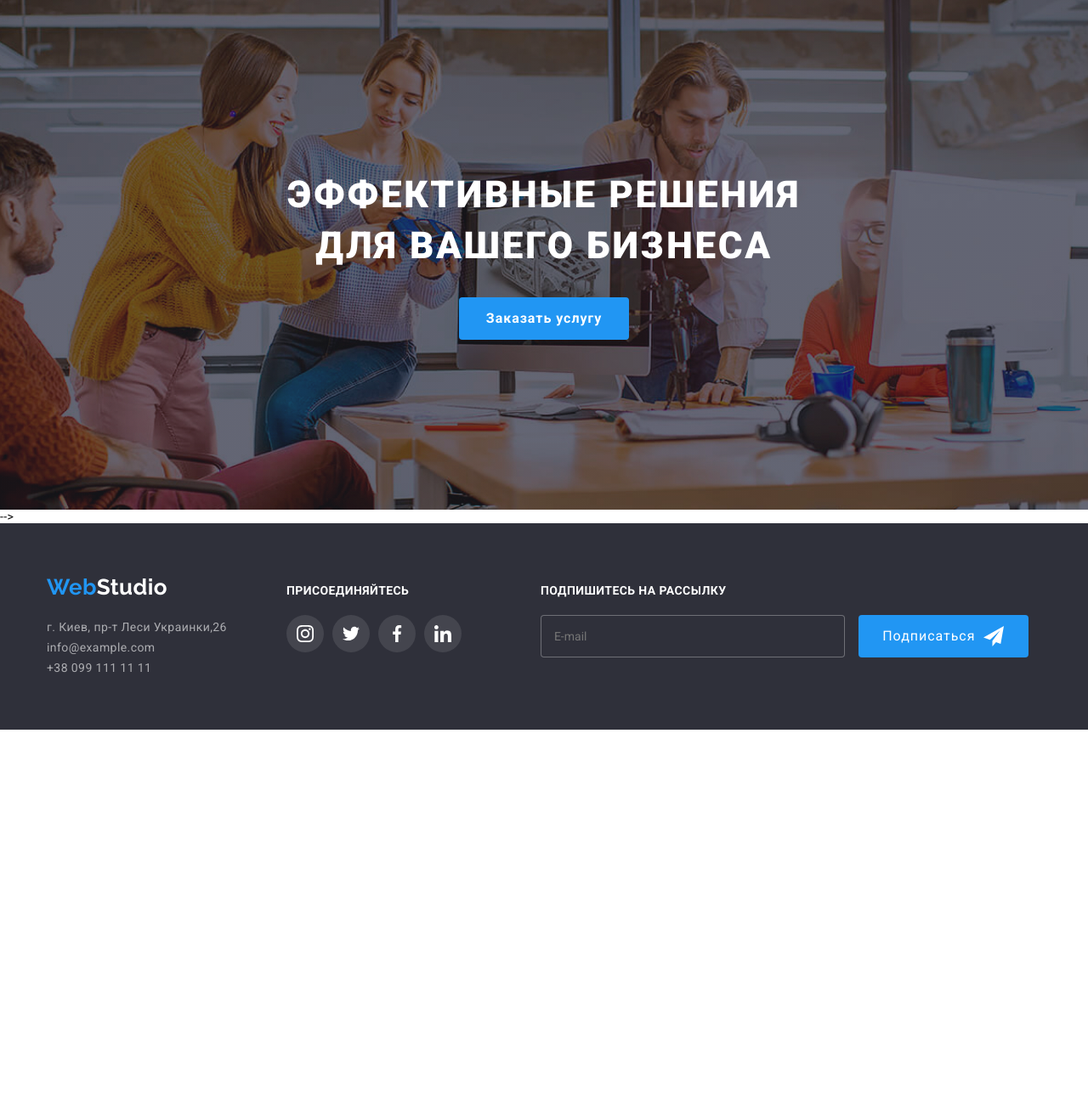
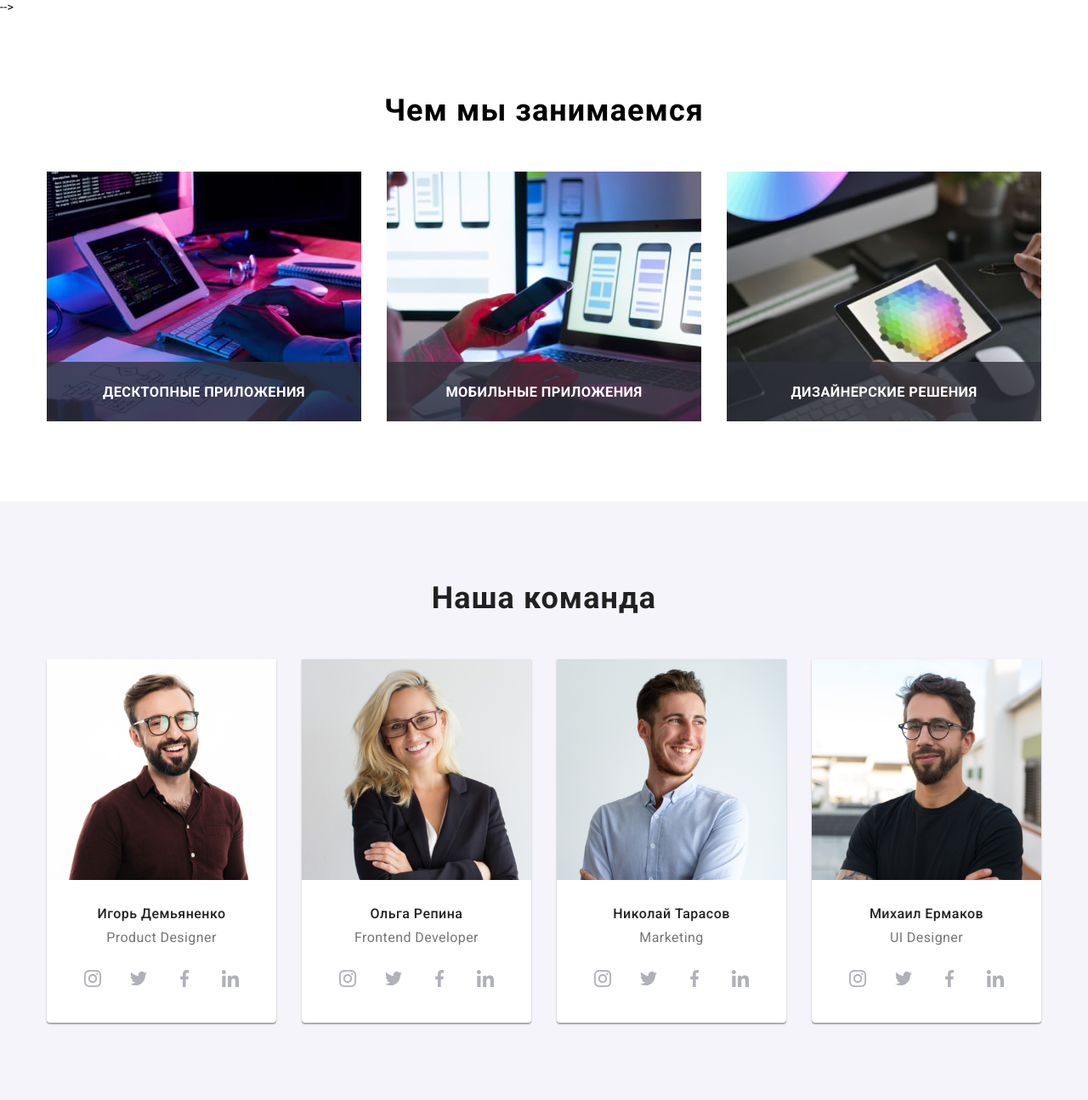
Before and after one commit to Vladislav0704/goit-markup-hw-08, a plain HTML site: page index.html in a window 1280 px wide. Shown: the top 1295 px of the page at 85% size. Before the commit the page ends 859 px from the top, so only its background shows below. Drawn offline with nearby package versions, Linux system fonts and the light colour scheme.

Commit message:
Update index.html

```diff
--- a/index.html
+++ b/index.html
@@ -52,12 +52,12 @@
     </header> -->
     <main>
         <!-- HERO -->
-        <section class="front hero">
+        <!-- <section class="front hero">
             <div class="conteiner">
                 <h2 class="hero__title item">Эффективные решения для вашего бизнеса</h2>
                 <button type="button"  class="hero__btn item" data-modal-open><span class="hero__text">Заказать услугу</span></button>
             </div>
-        </section>
+        </section> -->
         <!-- ABOUT -->
         <!-- <section class="about">
             <div class="conteiner">
@@ -109,7 +109,7 @@
             </div>
         </section> --> -->
         <!-- WORK -->
-        <!-- <section class="section work">
+        <section class="section work">
             <div class="conteiner">
                 <h2 class="work__title">Чем мы занимаемся</h2>
                 <ul class="work__list">
@@ -134,8 +134,8 @@
                 </ul>
             </div>
         </section>
-        <!-- GROUP -->
-        <!-- <section class="group">
+         <!-- GROUP -->
+        <section class="group">
             <div class="conteiner">
                 <h2 class="group__title">Наша команда</h2>
                 <ul class="group__list">
@@ -281,9 +281,9 @@
                     </li>
                 </ul>
             </div>
-        </section> -->
+        </section>
         <!-- CLIENT -->
-        <!-- <section class="client">
+        <section class="client">
             <h2 class="client__title">Постоянные клиенты</h2>
             <div class="conteiner">
                 <ul class="client-list">
```
